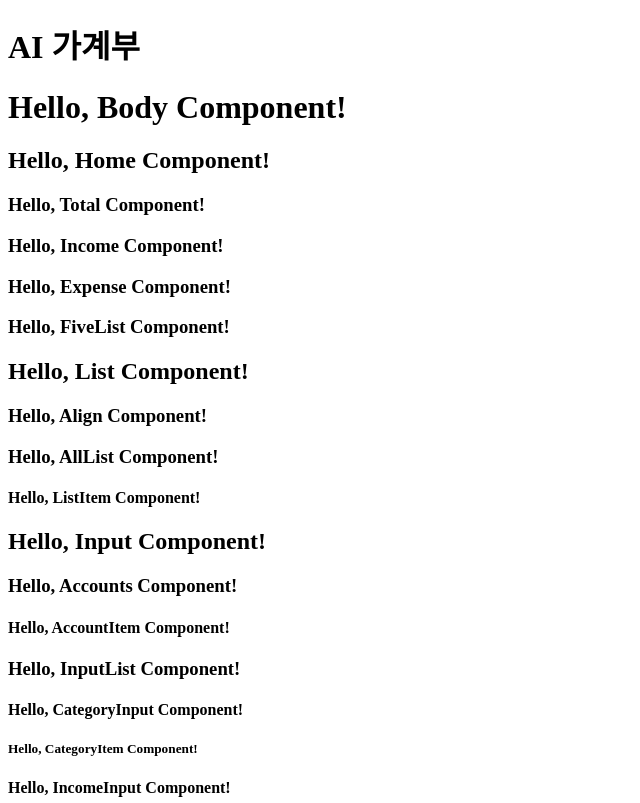
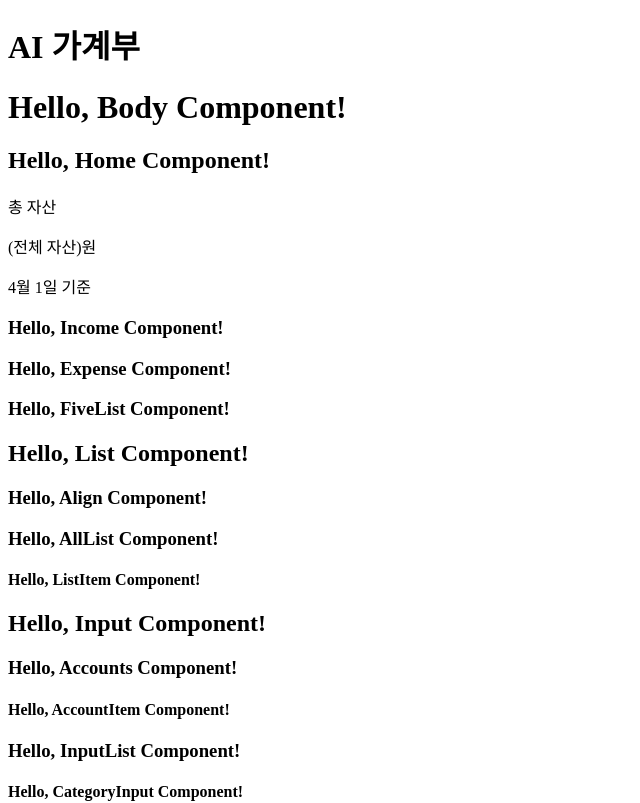
Before and after one commit to SCESecure/AI_Account_Tracker, a React (Vite) app: page / in a window 1280 px wide. Shown: the top 803 px of the page, without its empty margins (0-640 px from the left). Built offline with nearby package versions, Linux system fonts and the light colour scheme.

Commit message:
홈 화면의 Total 부분 구현 (부분)완료

```diff
--- a/src/components/Body/Home/Total.tsx
+++ b/src/components/Body/Home/Total.tsx
@@ -1,7 +1,16 @@
 export default function Total() {
+  const date = new Date();
+
   return (
     <>
-      <h3>Hello, Total Component!</h3>
+      <div>
+        <p>총 자산</p>
+        {/* 이 부분은 계좌 총 자산을 계산해서 여기까지 끌어와야 함 */}
+        <p>(전체 자산)원</p>
+        <p>
+          {date.getMonth()}월 {date.getDay()}일 기준
+        </p>
+      </div>
     </>
   );
 }
```
